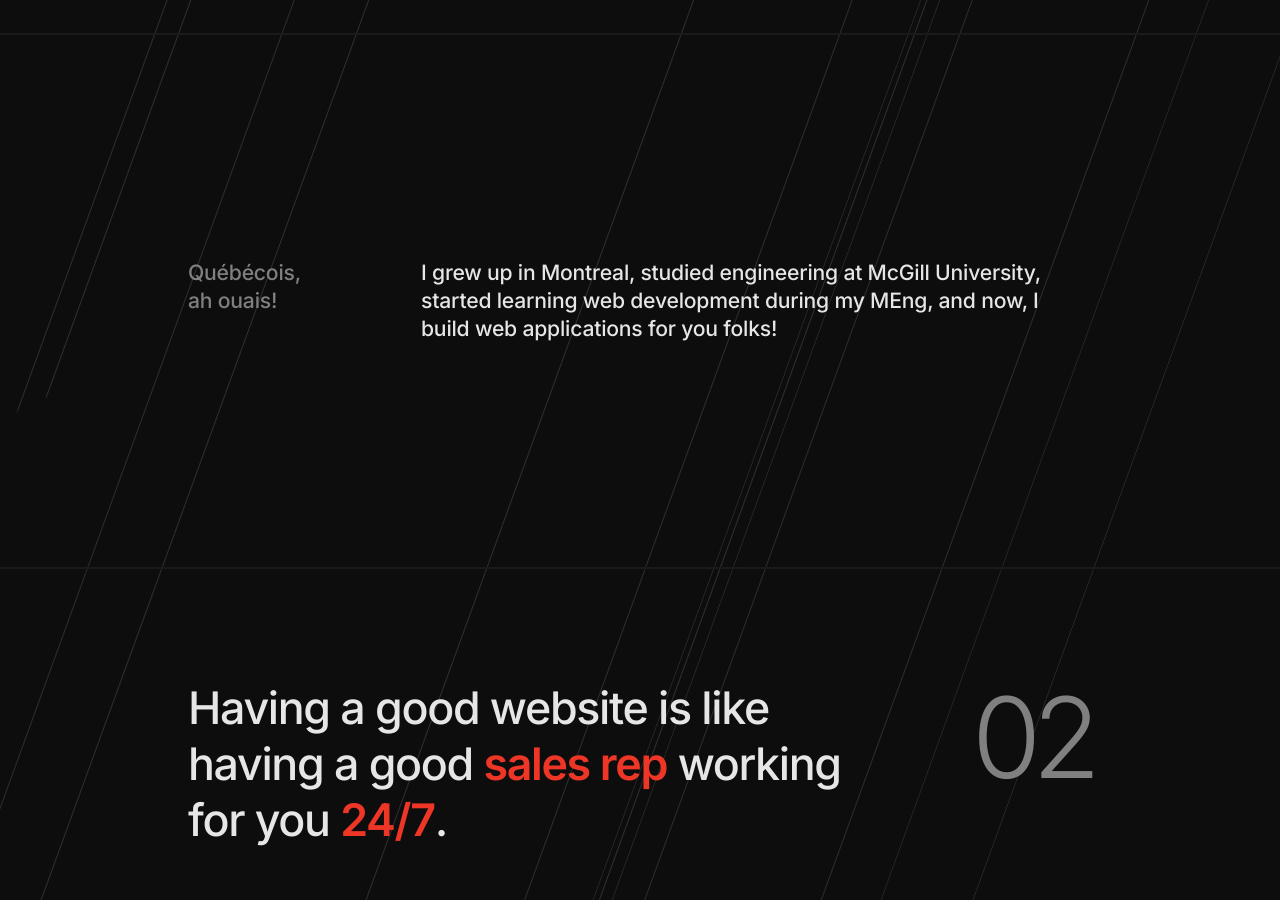
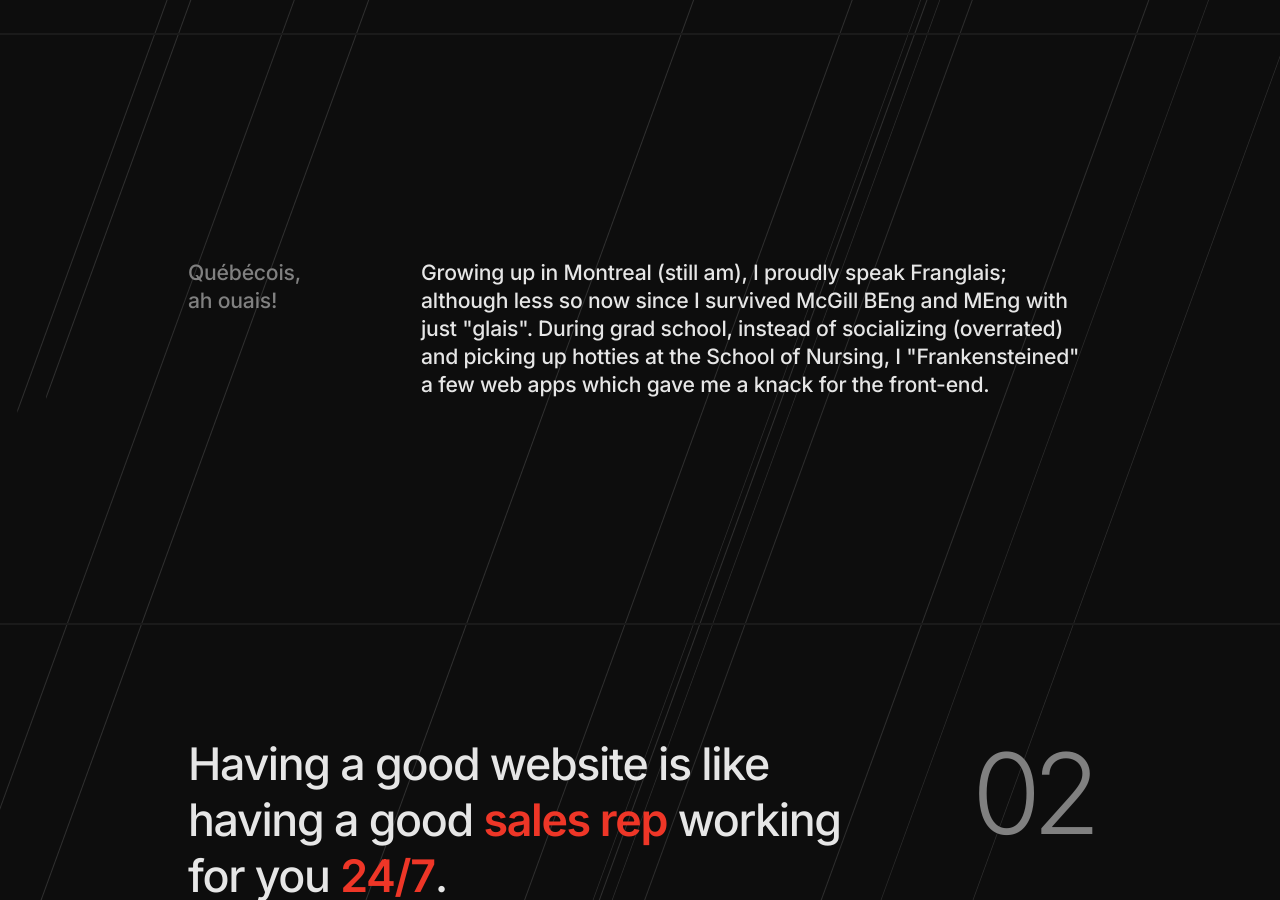
Before and after one commit to jingtianfeng/jtfeng-personal-1, a Jekyll site: the page built from index.html, in a window 1280 px wide and 900 px high, scrolled down 885 px. Built offline with Jekyll 4.4.1, drawn with Linux system fonts in a browser that asks for light colours.

Commit message:
TWEAK index: #frontend-about <p>

```diff
--- a/index.html
+++ b/index.html
@@ -59,9 +59,12 @@
             </div>
             <div class="col-4 col-md-3">
                 <p class="h2">
-                    I grew up in Montreal, studied engineering at McGill University,
-                    started learning web development during my MEng,
-                    and now, I build web applications for you folks!
+                    Growing up in Montreal (still am), I proudly speak Franglais;
+		    although less so now since I survived McGill BEng and MEng
+		    with just "glais". During grad school, instead of socializing
+		    (overrated) and picking up hotties at the School of Nursing,
+		    I "Frankensteined" a few web apps which gave me a knack for
+		    the front-end.
                 </p>
             </div>
         </div>
```
